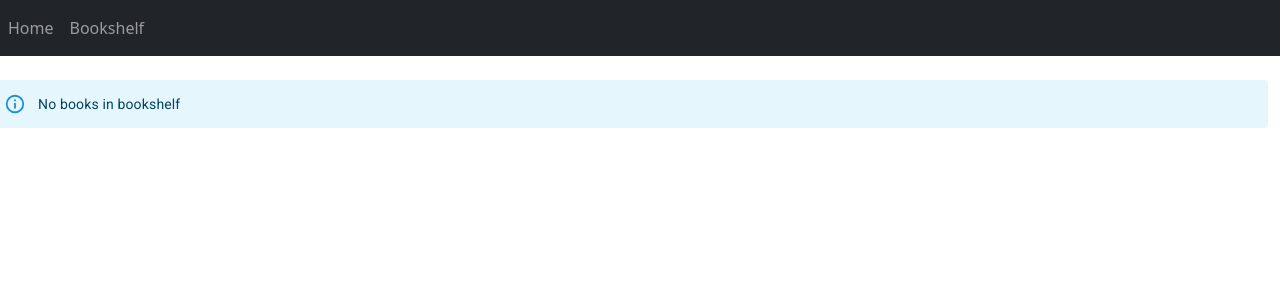
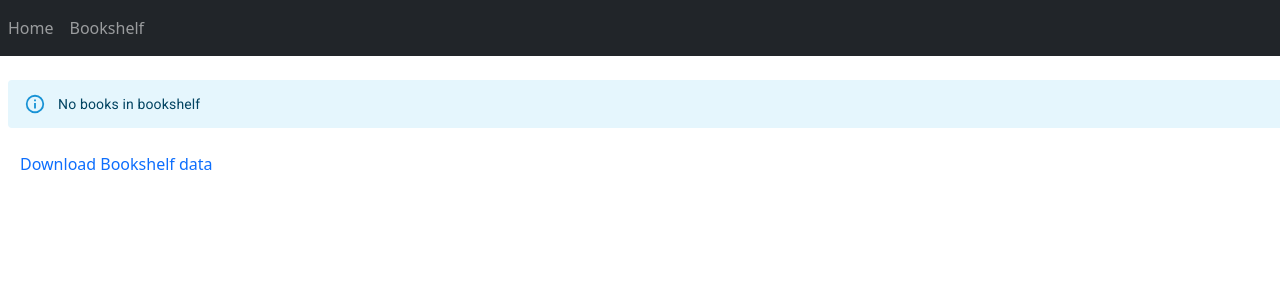
Before and after one commit to AlexDeveloper12/booklibrary, a React (Vite) app: page /bookshelf in a window 1280 px wide. Shown: the top 300 px of the page. Built offline with nearby package versions, Linux system fonts and the light colour scheme.

Commit message:
Adding functionality to download data as csv

```diff
--- a/package.json
+++ b/package.json
@@ -26,6 +26,7 @@
     "prop-types": "^15.8.1",
     "react": "^18.2.0",
     "react-bootstrap": "^2.7.2",
+    "react-csv": "^2.2.2",
     "react-dom": "^18.2.0",
     "react-icons": "^4.7.1",
     "react-modal": "^3.16.1",
--- a/src/components/Book/Bookshelf.jsx
+++ b/src/components/Book/Bookshelf.jsx
@@ -1,5 +1,6 @@
 import React, { useState, useEffect } from 'react';
 import {Alert} from '@mui/material';
+import { CSVLink, CSVDownload } from 'react-csv';
 import NavigationHeader from '../Navigation/NavigationHeader';
 import DeleteBookModal from '../Modals/DeleteBookModal';
 import BookshelfCount from './BookshelfCount';
@@ -65,13 +66,17 @@
               </>
             )
             : (
-              <div className="row">
+              <div className="mx-2">
                 {' '}
-                <Alert severity="info" className='text-center' >No books in bookshelf</Alert>
+                <Alert severity="info" className='text-center'>No books in bookshelf</Alert>
               </div>
             )
         }
 
+      </div>
+
+      <div className='row mt-4 mx-2'>
+        <CSVLink data={bookShelf}>Download Bookshelf data</CSVLink>
       </div>
 
       <div className="row">
--- a/src/components/Book/BookshelfCount.jsx
+++ b/src/components/Book/BookshelfCount.jsx
@@ -2,11 +2,12 @@
 
 function BookshelfCount({ count }) {
   return (
-
-    <span className="mb-2">
-      Bookshelf count:
-      {count}
-    </span>
+    <div className="row">
+      <span className="mx-2">
+        Bookshelf count:
+        {count}
+      </span>
+    </div>
   );
 }
 
--- a/src/components/Book/BookshelfTable.jsx
+++ b/src/components/Book/BookshelfTable.jsx
@@ -14,7 +14,7 @@
         <TableHead>
           <TableRow>
             <TableCell align="center">
-              Image
+              Book Cover
             </TableCell>
             <TableCell align="center">
               Title
```
Also changed, not shown: 1 other file (tests, documents, lock files or other folders).
